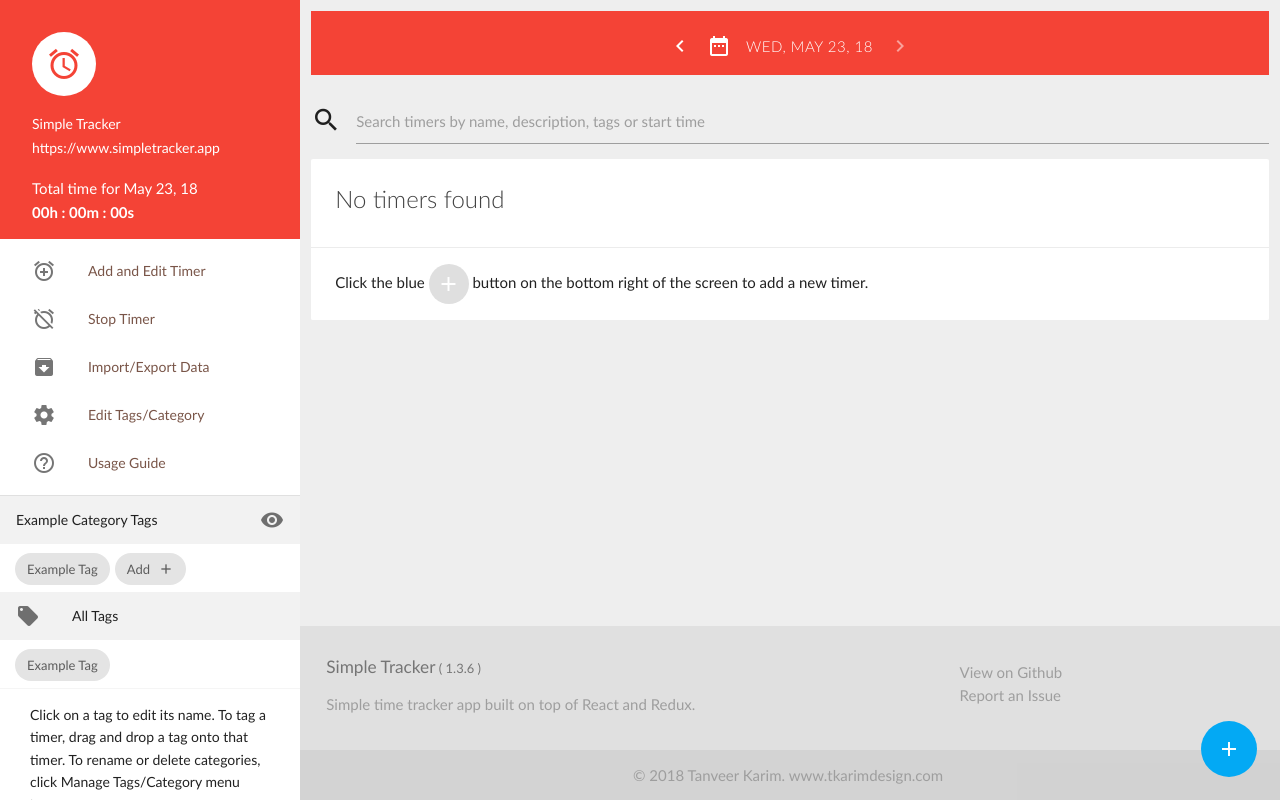
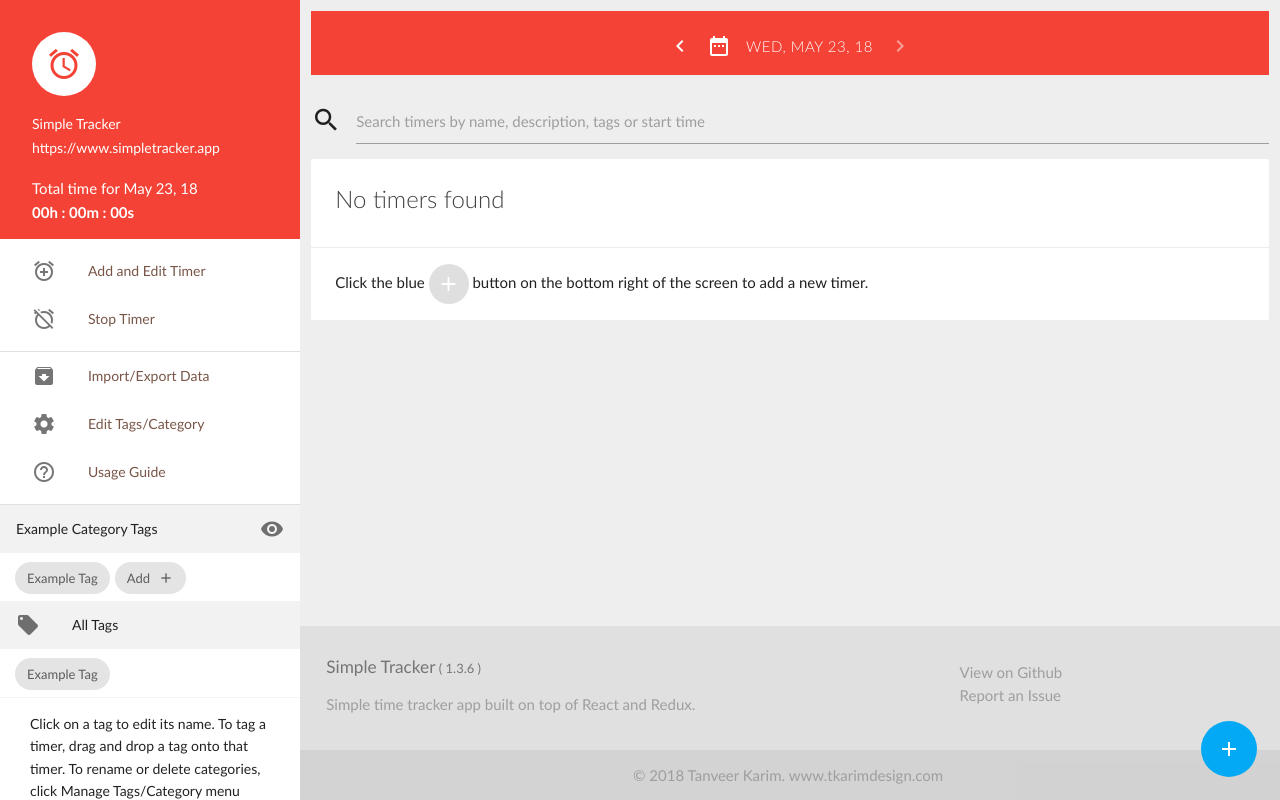
Before and after one commit to tanmancan/simple-tracker, a React (Create React App) app: page / in a window 1280 px wide. Built offline with nearby package versions, Linux system fonts and the light colour scheme; a web font is replaced by a local one.

Commit message:
mobile sidenav closes when menu item is clicked. resolves #10

```diff
--- a/src/App.js
+++ b/src/App.js
@@ -23,6 +23,7 @@ class App extends Component {
     this.handleUsageGuide = this.handleUsageGuide.bind(this);
     this.setDateFilter = this.setDateFilter.bind(this);
     this.datePickerRef = React.createRef();
+    this.sideNavRef = React.createRef();
     this.state = {
       timerSearchQuery: '',
       showUsageGuide: false,
@@ -65,6 +66,7 @@ class App extends Component {
         handleUsageGuide: this.handleUsageGuide,
         showUsageGuide: this.state.showUsageGuide,
         currentDate: this.state.currentDate,
+        sideNavRef: this.sideNavRef,
       }, null
     );
   }
@@ -155,6 +157,12 @@ class App extends Component {
    * @memberof App
    */
   handleUsageGuide(action) {
+    let sideNavInstance = window.M.Sidenav.getInstance(this.sideNavRef.current);
+
+    if (sideNavInstance && sideNavInstance.lastWindowWidth < 992) {
+      sideNavInstance.close();
+    }
+
     switch (action) {
       case 'SHOW': {
         this.setState({
--- a/src/components/SideNav.js
+++ b/src/components/SideNav.js
@@ -44,7 +44,7 @@ export default class SideNav extends Component {
   render() {
     return (
       // @TODO: clean this up, improve usage guide navigation
-      <ul id="slide-out" className="sidenav sidenav-fixed z-depth-0">
+      <ul id="slide-out" className="sidenav sidenav-fixed z-depth-0" ref={this.props.sideNavRef}>
         <SideNavHeader
           getTotalTimeByDate={this.props.getTotalTimeByDate}
           currentDate={this.props.currentDate}
@@ -71,6 +71,9 @@ export default class SideNav extends Component {
             <i className="material-icons">alarm_off</i>
             Stop Timer
           </a>
+        </li>
+        <li>
+          <div className="divider"></div>
         </li>
         <li>
           <a
```
